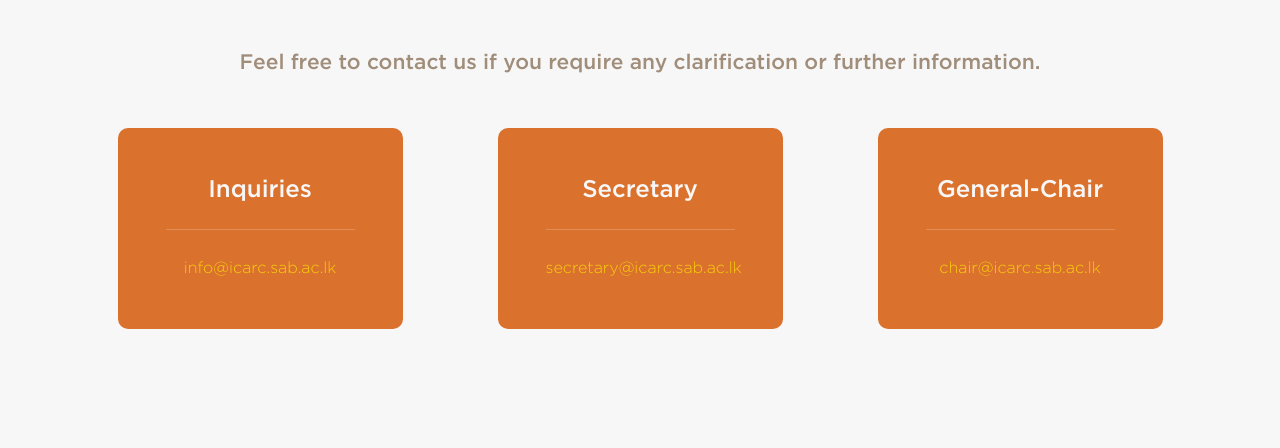
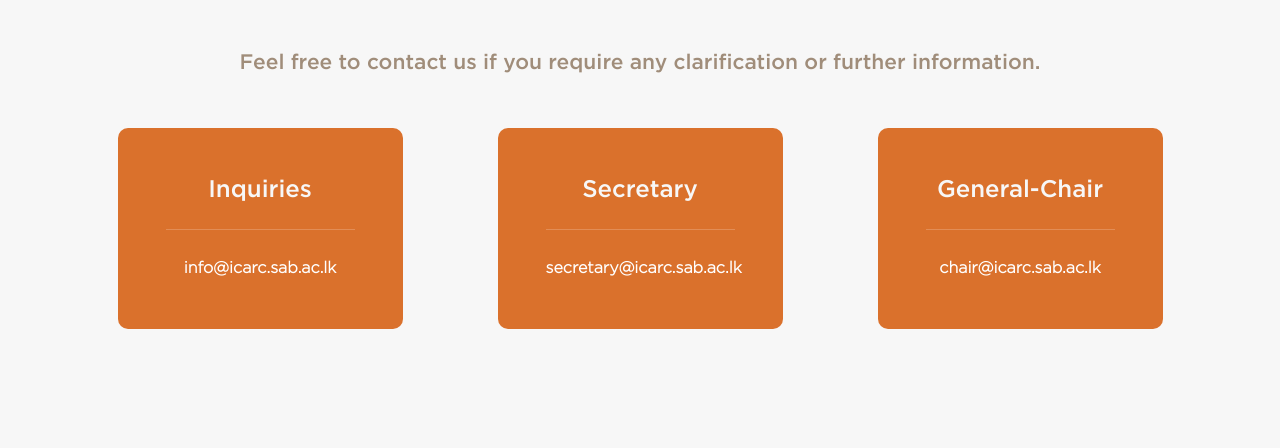
Before and after one commit to JIshanRandika/icarc_susl, a PHP site: page /contact.php in a window 1280 px wide. Shown: the part 760-1208 px from the top of the page. Run offline with PHP 8.4, Linux system fonts and the light colour scheme; some libraries are stand-ins or nearby versions.

Commit message:
update css

```diff
--- a/contact.php
+++ b/contact.php
@@ -73,17 +73,17 @@
 					<div class="col-sm-12 col-md-4 col-lg-3 contact-divs">
 						<h4>Inquiries</h4>
 						<hr>
-						<a href="mailto:info@icarc.sab.ac.lk">info@icarc.sab.ac.lk</a>
+						<a style="color: white; font-weight: bold" href="mailto:info@icarc.sab.ac.lk">info@icarc.sab.ac.lk</a>
 					</div>
 					<div class="col-sm-12 col-md-5 col-lg-3 contact-divs">
 						<h4>Secretary</h4>
 						<hr>
-						<a href="mailto:secretary@icarc.sab.ac.lk">secretary@icarc.sab.ac.lk</a>
+						<a style="color: white; font-weight: bold" href="mailto:secretary@icarc.sab.ac.lk">secretary@icarc.sab.ac.lk</a>
 					</div>
 					<div class="col-sm-12 col-md-4 col-lg-3 contact-divs">
 						<h4>General-Chair</h4>
 						<hr>
-						<a href="mailto:chair@icarc.sab.ac.lk">chair@icarc.sab.ac.lk</a>
+						<a style="color: white; font-weight: bold" href="mailto:chair@icarc.sab.ac.lk">chair@icarc.sab.ac.lk</a>
 					</div>
 				</div>
 			</div>
```
